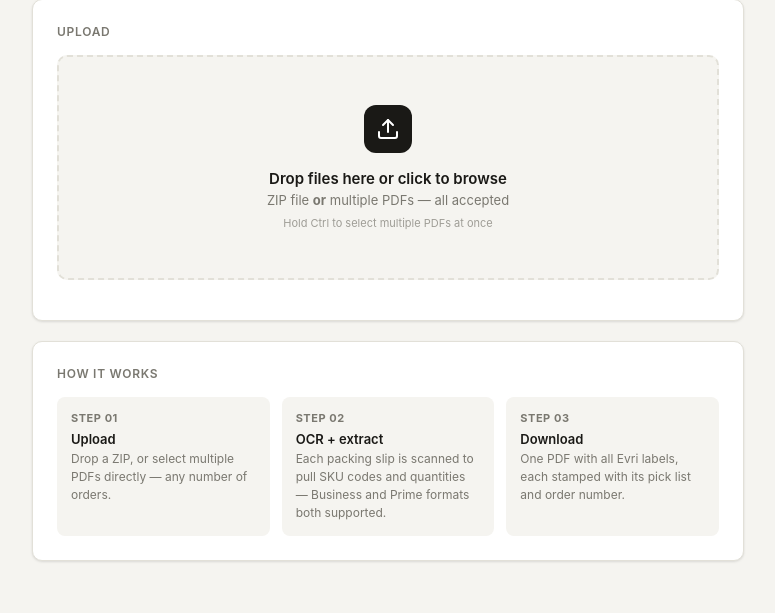
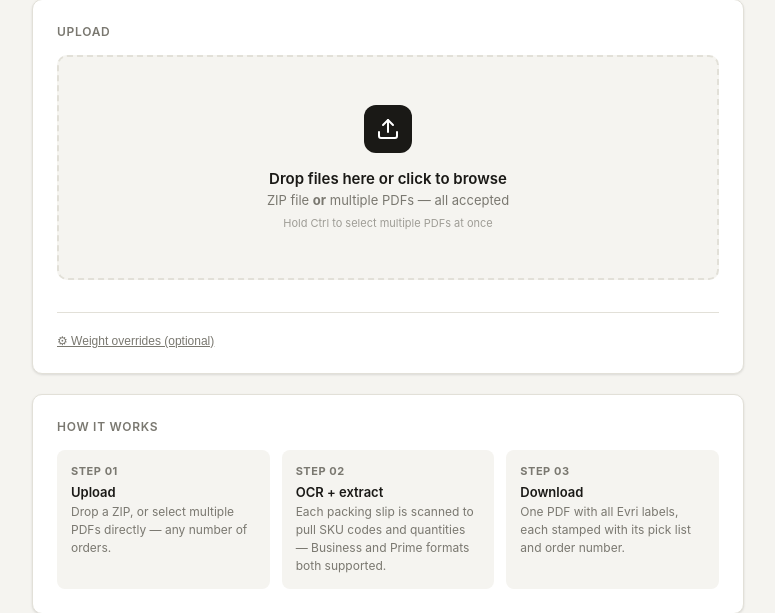
Before and after one commit to fasaigal-source/label-merger, a Flask app: page / in a window 1280 px wide. Shown: the part 211-824 px from the top of the page, without its empty margins (252-1027 px from the left). Before the commit the page ends 774 px from the top, so only its background shows below. Run offline with Flask 3, Linux system fonts and the light colour scheme; some libraries are stand-ins or nearby versions.

Commit message:
Add files via upload

```diff
--- a/templates/index.html
+++ b/templates/index.html
@@ -54,7 +54,7 @@
   .progress-bar-wrap { height: 6px; background: var(--border); border-radius: 99px; overflow: hidden; margin-bottom: 10px; }
   #progress-bar { height: 100%; background: var(--accent); border-radius: 99px; width: 0%; transition: width 0.3s ease; }
   #progress-msg { font-size: 13px; color: var(--muted); }
-  .stats-grid { display: grid; grid-template-columns: repeat(4, 1fr); gap: 10px; margin-bottom: 1.25rem; }
+  .stats-grid { display: grid; grid-template-columns: repeat(3, 1fr); gap: 10px; margin-bottom: 1.25rem; }
   .stat { background: var(--bg); border-radius: 8px; padding: 12px 14px; text-align: center; }
   .stat-num { font-size: 24px; font-weight: 700; letter-spacing: -0.03em; }
   .stat-lbl { font-size: 11px; color: var(--muted); margin-top: 2px; text-transform: uppercase; letter-spacing: 0.05em; }
@@ -80,7 +80,14 @@
   .badge.warn { background: #fef3c7; color: #92400e; }
   .warn-reason { font-size: 10px; color: #92400e; width: 100%; margin-top: 3px; }
   .stat.warn .stat-num { color: var(--amber); }
-  @media (max-width: 500px) { .steps { grid-template-columns: 1fr; } h1 { font-size: 22px; } }
+  .stats-grid { display: grid; grid-template-columns: repeat(4, 1fr); gap: 10px; margin-bottom: 1.25rem; }
+  .override-section { margin-top: 1rem; border-top: 1px solid var(--border); padding-top: 1rem; }
+  .override-toggle { font-size: 12px; color: var(--muted); cursor: pointer; background: none; border: none; padding: 0; text-decoration: underline; }
+  .override-row { display: flex; gap: 8px; margin-top: 8px; }
+  .override-row input { flex: 1; padding: 6px 10px; border: 1px solid var(--border); border-radius: 6px; font-size: 12px; }
+  .override-row input[type=number] { width: 80px; flex: none; }
+  .override-add { font-size: 12px; color: var(--blue); background: none; border: none; cursor: pointer; padding: 0; margin-top: 6px; }
+  @media (max-width: 500px) { .steps { grid-template-columns: 1fr; } h1 { font-size: 22px; } .stats-grid { grid-template-columns: repeat(2, 1fr); } }
 </style>
 </head>
 <body>
@@ -111,6 +118,16 @@
       <input type="file" id="file-input" accept=".zip,.pdf" multiple style="display:none" onchange="filesSelected(this.files)">
     </div>
     <div id="file-list"></div>
+
+    <div class="override-section">
+      <button class="override-toggle" onclick="toggleOverrides()">⚙ Weight overrides (optional)</button>
+      <div id="override-area" style="display:none">
+        <p style="font-size:11px;color:var(--muted);margin-top:6px">If you know a label weight is wrong, enter the correct weight here before processing.</p>
+        <div id="override-rows"></div>
+        <button class="override-add" onclick="addOverrideRow()">+ Add SKU override</button>
+      </div>
+    </div>
+
     <button id="process-btn" onclick="startProcessing()">
       Process &amp; merge labels
     </button>
@@ -194,6 +211,7 @@ async function startProcessing() {
   const form = new FormData();
   // If single ZIP, send as-is. If PDFs, send all.
   for (let f of selectedFiles) form.append('files', f);
+  form.append('weight_overrides', JSON.stringify(getWeightOverrides()));
 
   try {
     const res = await fetch('/upload', { method: 'POST', body: form });
@@ -227,15 +245,13 @@ function showResults(data) {
   document.getElementById('stat-total').textContent = results.length;
   document.getElementById('stat-ok').textContent = ok;
   document.getElementById('stat-err').textContent = err;
-  const warnStat = document.getElementById('stat-warn');
-  if (warnStat) warnStat.textContent = warn;
+  const ws = document.getElementById('stat-warn');
+  if (ws) ws.textContent = warn;
   document.getElementById('results-list').innerHTML = results.map(r => {
     const skuText = r.items ? r.items.map(i => i.qty + '× ' + i.sku).join(' | ') : (r.error || '');
     const isWarn = r.needs_check;
     const badge = r.status === 'ok'
-      ? (isWarn
-          ? `<span class="badge warn">⚠ CHECK QTY</span>`
-          : `<span class="badge ok">✓ ${r.items ? r.items.length : 0} SKU${r.items && r.items.length !== 1 ? 's' : ''}</span>`)
+      ? (isWarn ? `<span class="badge warn">⚠ CHECK QTY</span>` : `<span class="badge ok">✓ ${r.items ? r.items.length : 0} SKU${r.items && r.items.length !== 1 ? 's' : ''}</span>`)
       : `<span class="badge err">Error</span>`;
     const warnRow = isWarn && r.warn_reason ? `<span class="warn-reason">⚠ ${r.warn_reason}</span>` : '';
     return `<div class="result-row${isWarn ? ' warn' : ''}">${badge}<span class="fname">${r.file}</span><span class="skus">${skuText}</span>${warnRow}</div>`;
@@ -254,6 +270,34 @@ function downloadResult() {
   if (currentJobId) window.location.href = '/download/' + currentJobId;
 }
 
+
+function toggleOverrides() {
+  const area = document.getElementById('override-area');
+  area.style.display = area.style.display === 'none' ? 'block' : 'none';
+  if (area.style.display === 'block' && document.getElementById('override-rows').children.length === 0) {
+    addOverrideRow();
+  }
+}
+
+function addOverrideRow() {
+  const row = document.createElement('div');
+  row.className = 'override-row';
+  row.innerHTML = `<input type="text" placeholder="SKU (e.g. BD-6372=P4)"><input type="number" step="0.01" min="0.1" max="30" placeholder="kg">
+    <button onclick="this.parentElement.remove()" style="padding:4px 8px;background:var(--red-bg);color:var(--red);border:none;border-radius:4px;cursor:pointer">✕</button>`;
+  document.getElementById('override-rows').appendChild(row);
+}
+
+function getWeightOverrides() {
+  const overrides = {};
+  document.querySelectorAll('#override-rows .override-row').forEach(row => {
+    const inputs = row.querySelectorAll('input');
+    const sku = inputs[0].value.trim();
+    const weight = inputs[1].value.trim();
+    if (sku && weight) overrides[sku] = weight;
+  });
+  return overrides;
+}
+
 function resetApp() {
   selectedFiles = [];
   currentJobId = null;
```
